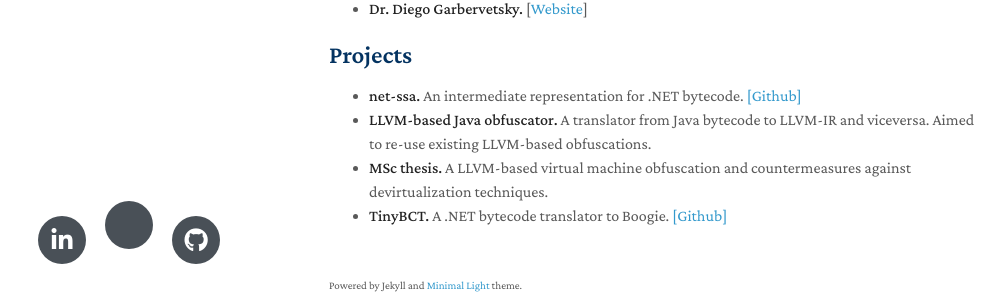
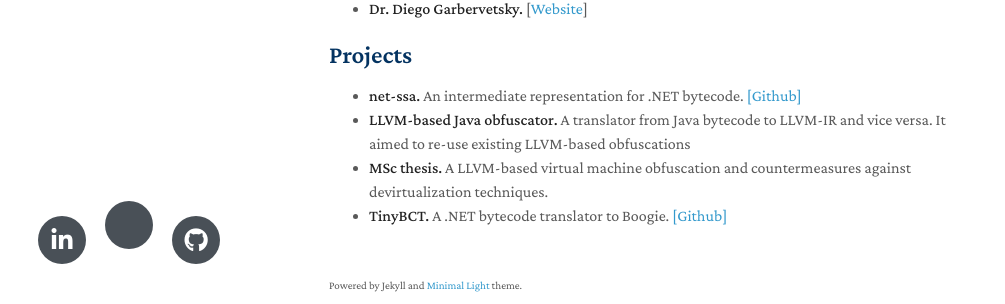
Before and after one commit to m-carrasco/m-carrasco.github.io, a Jekyll site: the page built from index.md, in a window 1280 px wide and 1184 px high. Shown: the part 818-1122 px from the top of the window, without its empty margins (141-1146 px from the left). Built offline with Jekyll 4.4.1, drawn with Linux system fonts in a browser that asks for light colours; nearby versions of some CDN libraries; a style sheet for code colours, icons or effects is not loaded; our own code applies the rules of GitHub Pages for plain Markdown files.

Commit message:
Update index.md

```diff
--- a/index.md
+++ b/index.md
@@ -34,6 +34,6 @@ I'm a PhD student supervised by Prof. Cristian Cadar at Imperial College London
 ## Projects
 
 - **net-ssa.** An intermediate representation for .NET bytecode. [[Github]](https://github.com/m-carrasco/net-ssa/)
-- **LLVM-based Java obfuscator.** A translator from Java bytecode to LLVM-IR and viceversa. Aimed to re-use existing LLVM-based obfuscations.
+- **LLVM-based Java obfuscator.** A translator from Java bytecode to LLVM-IR and vice versa. It aimed to re-use existing LLVM-based obfuscations
 - **MSc thesis.** A LLVM-based virtual machine obfuscation and countermeasures against devirtualization techniques.
 - **TinyBCT.** A .NET bytecode translator to Boogie. [[Github]](https://github.com/m-carrasco/TinyBCT)
```
